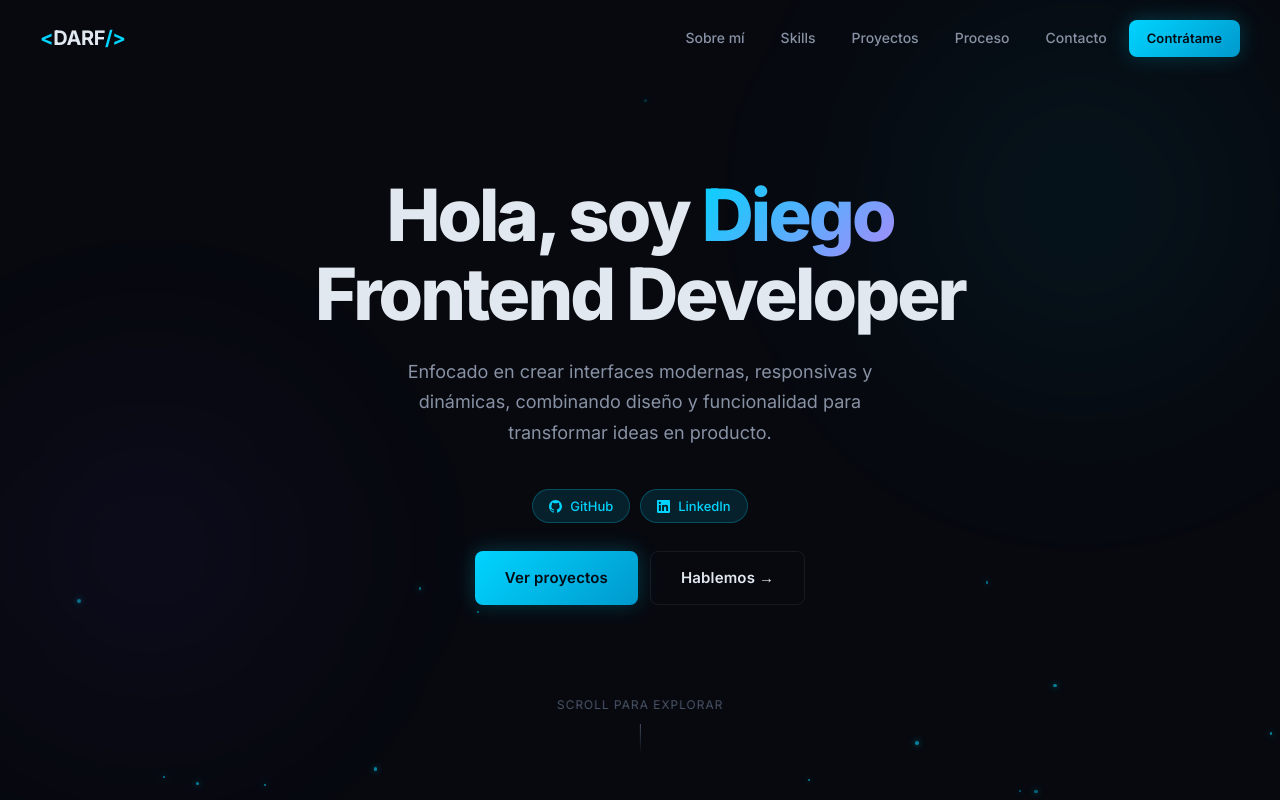
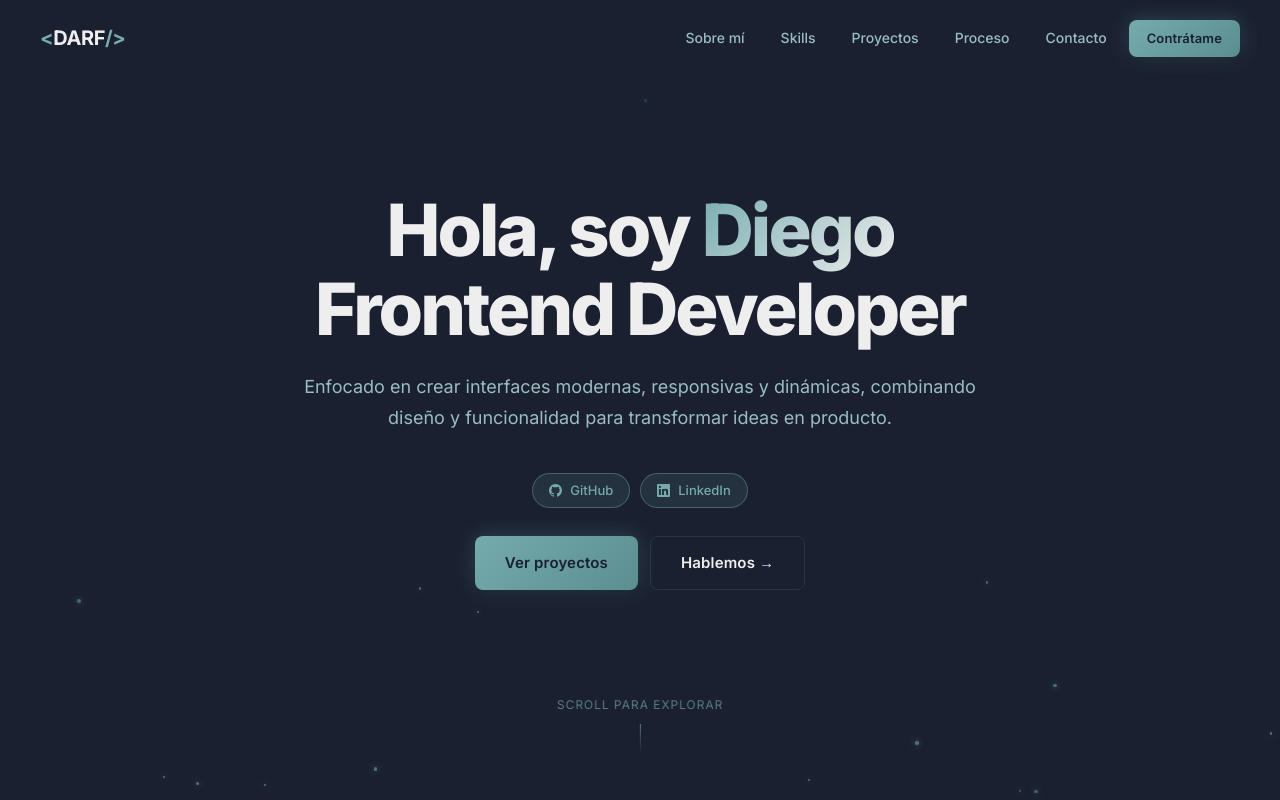
Before and after one commit to diegoAlexandre17/portfolio, a React (Vite) app: page / in a window 1280 px wide. Shown: the top 800 px of the page. Built offline with nearby package versions, Linux system fonts and the light colour scheme.

Commit message:
update color palette

```diff
--- a/src/App.css
+++ b/src/App.css
@@ -7,7 +7,7 @@
 }
 
 .text-accent {
-  background: linear-gradient(135deg, var(--accent) 0%, #a78bfa 100%);
+  background: linear-gradient(135deg, var(--accent) 0%, var(--accent-2) 100%);
   -webkit-background-clip: text;
   -webkit-text-fill-color: transparent;
   background-clip: text;
@@ -71,7 +71,7 @@
   font-weight: 500;
   color: var(--accent);
   background: var(--accent-dim);
-  border: 1px solid rgba(0, 212, 255, 0.15);
+  border: 1px solid rgba(118, 171, 174, 0.22);
   border-radius: 6px;
   padding: 3px 10px;
 }
@@ -101,9 +101,9 @@
   transition: all var(--transition);
   position: relative;
   overflow: hidden;
-  background: linear-gradient(135deg, var(--accent) 0%, #0099cc 100%);
-  color: #020b14;
-  box-shadow: 0 0 20px rgba(0, 212, 255, 0.25), 0 4px 12px rgba(0, 0, 0, 0.3);
+  background: linear-gradient(135deg, var(--accent) 0%, #5a8e91 100%);
+  color: var(--bg);
+  box-shadow: 0 0 20px rgba(118, 171, 174, 0.3), 0 4px 12px rgba(0, 0, 0, 0.4);
   letter-spacing: 0.01em;
 }
 
@@ -118,7 +118,7 @@
 
 .btn:hover {
   transform: translateY(-2px);
-  box-shadow: 0 0 30px rgba(0, 212, 255, 0.4), 0 8px 20px rgba(0, 0, 0, 0.4);
+  box-shadow: 0 0 30px rgba(118, 171, 174, 0.35), 0 8px 20px rgba(0, 0, 0, 0.4);
 }
 
 .btn:hover::before {
@@ -139,7 +139,7 @@
 .btn--outline:hover {
   border-color: var(--accent);
   color: var(--accent);
-  box-shadow: 0 0 20px rgba(0, 212, 255, 0.1);
+  box-shadow: 0 0 20px rgba(118, 171, 174, 0.15);
   background: var(--accent-dim);
 }
 
@@ -169,7 +169,7 @@
 }
 
 .navbar--scrolled {
-  background: rgba(7, 9, 15, 0.85);
+  background: rgba(26, 32, 48, 0.92);
   backdrop-filter: blur(20px);
   -webkit-backdrop-filter: blur(20px);
   border-bottom: 1px solid var(--border);
@@ -258,7 +258,7 @@
     flex-direction: column;
     align-items: flex-start;
     padding: 80px 24px 32px;
-    background: rgba(11, 14, 26, 0.98);
+    background: rgba(31, 45, 61, 0.98);
     backdrop-filter: blur(20px);
     border-left: 1px solid var(--border);
     transition: right 0.3s ease;
@@ -285,34 +285,11 @@
   padding: 120px 24px 80px;
 }
 
-.hero__glow {
-  position: absolute;
-  border-radius: 50%;
-  pointer-events: none;
-  filter: blur(80px);
-}
-
-.hero__glow--1 {
-  width: 600px;
-  height: 600px;
-  top: -100px;
-  right: -100px;
-  background: radial-gradient(circle, rgba(0, 212, 255, 0.07) 0%, transparent 70%);
-}
-
-.hero__glow--2 {
-  width: 500px;
-  height: 500px;
-  bottom: 0;
-  left: -100px;
-  background: radial-gradient(circle, rgba(124, 58, 237, 0.08) 0%, transparent 70%);
-}
-
 .hero__content {
   position: relative;
   z-index: 2;
   text-align: center;
-  max-width: 760px;
+  max-width: 900px;
 }
 
 .hero__badges {
@@ -343,9 +320,9 @@
 }
 
 .hero__badge--link:hover {
-  background: rgba(0, 212, 255, 0.15);
+  background: rgba(118, 171, 174, 0.15);
   border-color: var(--accent);
-  box-shadow: 0 0 12px rgba(0, 212, 255, 0.2);
+  box-shadow: 0 0 12px rgba(118, 171, 174, 0.2);
 }
 
 @keyframes pulse {
@@ -366,7 +343,7 @@
   font-size: clamp(16px, 2vw, 18px);
   color: var(--text);
   line-height: 1.7;
-  max-width: 520px;
+  max-width: 700px;
   margin: 0 auto 40px;
 }
 
@@ -465,7 +442,7 @@
   position: absolute;
   inset: -1px;
   border-radius: calc(var(--radius-lg) + 1px);
-  background: linear-gradient(135deg, rgba(0,212,255,0.2) 0%, rgba(124,58,237,0.2) 100%);
+  background: linear-gradient(135deg, rgba(118,171,174,0.15) 0%, rgba(31,45,61,0.4) 100%);
   z-index: 0;
 }
 
@@ -492,8 +469,8 @@
   justify-content: center;
   font-size: 32px;
   font-weight: 800;
-  color: #020b14;
-  box-shadow: 0 0 30px rgba(0, 212, 255, 0.3);
+  color: var(--bg);
+  box-shadow: 0 0 30px rgba(118, 171, 174, 0.25);
 }
 
 .about-info h3 {
@@ -620,16 +597,16 @@
 }
 
 .project-card:nth-child(1)::before {
-  background: linear-gradient(90deg, var(--accent) 0%, #0066ff 100%);
+  background: linear-gradient(90deg, var(--accent) 0%, var(--accent-2) 100%);
 }
 .project-card:nth-child(2)::before {
   background: linear-gradient(90deg, var(--accent-2) 0%, var(--accent) 100%);
 }
 .project-card:nth-child(3)::before {
-  background: linear-gradient(90deg, #0066ff 0%, var(--accent-2) 100%);
+  background: linear-gradient(90deg, var(--text-dim) 0%, var(--accent-2) 100%);
 }
 .project-card:nth-child(4)::before {
-  background: linear-gradient(90deg, #10b981 0%, var(--accent) 100%);
+  background: linear-gradient(90deg, var(--accent-2) 0%, var(--accent) 100%);
 }
 
 .project-card:hover {
@@ -799,7 +776,7 @@
   position: absolute;
   inset: -1px;
   border-radius: 25px;
-  background: linear-gradient(135deg, rgba(0,212,255,0.15) 0%, rgba(124,58,237,0.1) 50%, transparent 100%);
+  background: linear-gradient(135deg, rgba(118,171,174,0.12) 0%, rgba(31,45,61,0.3) 50%, transparent 100%);
   z-index: 0;
   pointer-events: none;
 }
@@ -816,7 +793,7 @@
   top: 50%;
   left: 50%;
   transform: translate(-50%, -50%);
-  background: radial-gradient(circle, rgba(0, 212, 255, 0.06) 0%, transparent 70%);
+  background: radial-gradient(circle, rgba(118, 171, 174, 0.07) 0%, transparent 70%);
   border-radius: 50%;
   pointer-events: none;
   z-index: 0;
--- a/src/components/Hero.tsx
+++ b/src/components/Hero.tsx
@@ -59,9 +59,6 @@ export default function Hero() {
   return (
     <section className="hero" id="home">
       <Particles />
-      <div className="hero__glow hero__glow--1" />
-      <div className="hero__glow hero__glow--2" />
-
       <div className="hero__content">
         <h1 className="hero__title">
           Hola, soy <span className="text-accent">Diego</span>
--- a/src/index.css
+++ b/src/index.css
@@ -5,29 +5,42 @@
 }
 
 :root {
-  --bg: #07090f;
-  --bg-alt: #0b0e1a;
-  --surface: rgba(255, 255, 255, 0.03);
-  --surface-hover: rgba(255, 255, 255, 0.06);
-  --border: rgba(255, 255, 255, 0.07);
-  --border-accent: rgba(0, 212, 255, 0.25);
+  /* ── Palette ──────────────────────────────────────── */
+  --charcoal: #1a2030;   /* darkest — main background      */
+  --dark:     #1f2d3d;   /* dark blue — alt sections       */
+  --teal:     #76ABAE;   /* soft teal — accent / pop color */
+  --light:    #EEEEEE;   /* near-white — headings & text   */
 
-  --accent: #00d4ff;
-  --accent-2: #7c3aed;
-  --accent-dim: rgba(0, 212, 255, 0.12);
-  --accent-glow: rgba(0, 212, 255, 0.06);
+  /* ── Backgrounds ──────────────────────────────────── */
+  --bg:     #1a2030;
+  --bg-alt: #1f2d3d;
 
-  --text: #8892a4;
-  --text-bright: #e2e8f0;
-  --text-dim: #4a5568;
+  /* ── Surfaces ─────────────────────────────────────── */
+  --surface:       rgba(31, 45, 61, 0.55);
+  --surface-hover: rgba(31, 45, 61, 0.85);
+
+  /* ── Borders ──────────────────────────────────────── */
+  --border:        rgba(118, 171, 174, 0.15);
+  --border-accent: rgba(118, 171, 174, 0.4);
+
+  /* ── Accent ───────────────────────────────────────── */
+  --accent:      #76ABAE;
+  --accent-2:    #EEEEEE;
+  --accent-dim:  rgba(118, 171, 174, 0.12);
+  --accent-glow: rgba(118, 171, 174, 0.06);
+
+  /* ── Text ─────────────────────────────────────────── */
+  --text:        #9abebf;
+  --text-bright: #EEEEEE;
+  --text-dim:    #5a7e80;
 
   --font: 'Inter', system-ui, sans-serif;
 
-  --radius: 14px;
+  --radius:    14px;
   --radius-sm: 8px;
   --radius-lg: 20px;
 
-  --shadow-glow: 0 0 40px rgba(0, 212, 255, 0.08);
+  --shadow-glow: 0 0 40px rgba(118, 171, 174, 0.1);
   --shadow-card: 0 4px 24px rgba(0, 0, 0, 0.4);
 
   --transition: 0.2s ease;
@@ -65,9 +78,9 @@ body {
   background: var(--bg);
 }
 ::-webkit-scrollbar-thumb {
-  background: rgba(0, 212, 255, 0.2);
+  background: rgba(118, 171, 174, 0.3);
   border-radius: 3px;
 }
 ::-webkit-scrollbar-thumb:hover {
-  background: rgba(0, 212, 255, 0.4);
+  background: rgba(118, 171, 174, 0.55);
 }
```
